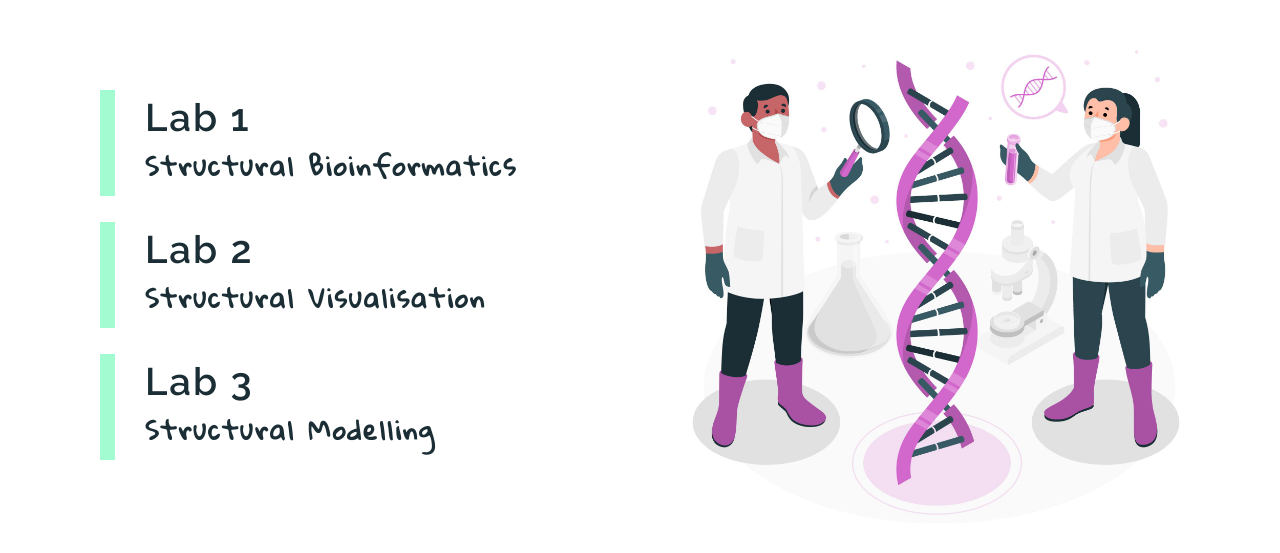
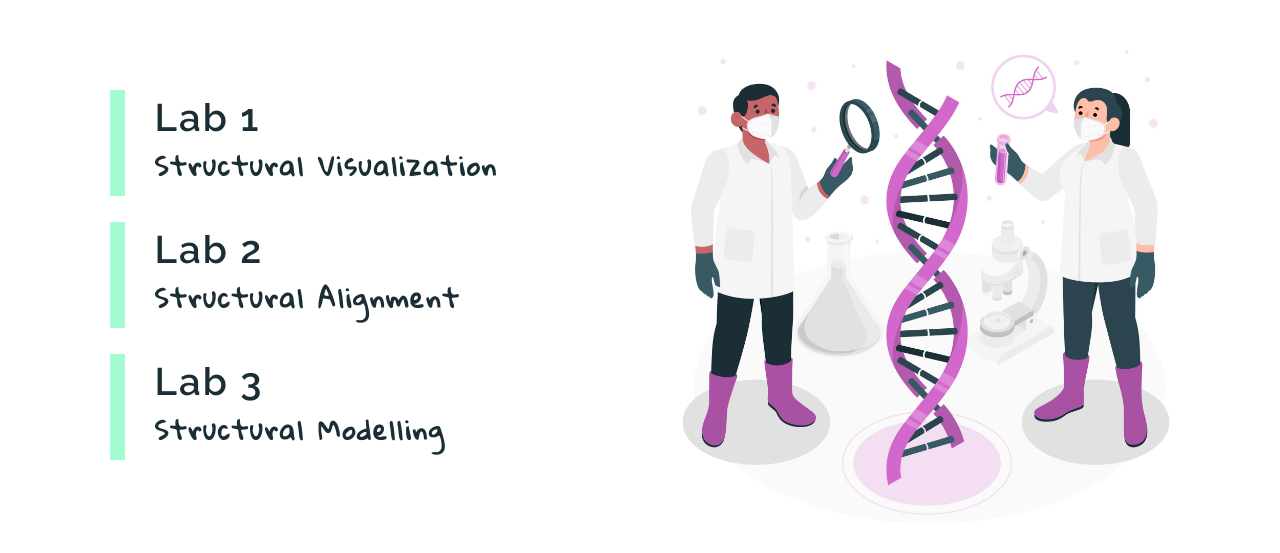
Before and after one commit to Keshav4M/Home, a plain HTML site: page index.html in a window 1280 px wide. Shown: the part 125-678 px from the top of the page. Drawn offline with Linux system fonts and the light colour scheme.

Commit message:
updated the home

```diff
--- a/index.html
+++ b/index.html
@@ -55,11 +55,11 @@
     <div class="content">
       <a href="https://keshav4m.github.io/lab1/" class="lb" style="font-size: 2.4rem; font-weight: 600;">
         Lab 1 <br>
-        <span style="font-family: 'Gloria Hallelujah', cursive; font-size: 1.6rem;"> Structural Bioinformatics </span>
+        <span style="font-family: 'Gloria Hallelujah', cursive; font-size: 1.6rem;"> Structural Visualization </span>
       </a>
       <a href="https://keshav4m.github.io/lab2/" class="lb" style="font-size: 2.4rem; font-weight: 600;">
         Lab 2 <br>
-        <span style="font-family: 'Gloria Hallelujah', cursive; font-size: 1.6rem;"> Structural Visualisation </span>
+        <span style="font-family: 'Gloria Hallelujah', cursive; font-size: 1.6rem;"> Structural Alignment </span>
       </a>
       <a href="https://keshav4m.github.io/lab3-io/" class="lb" style="font-size: 2.4rem; font-weight: 600;">
         Lab 3 <br>
```
